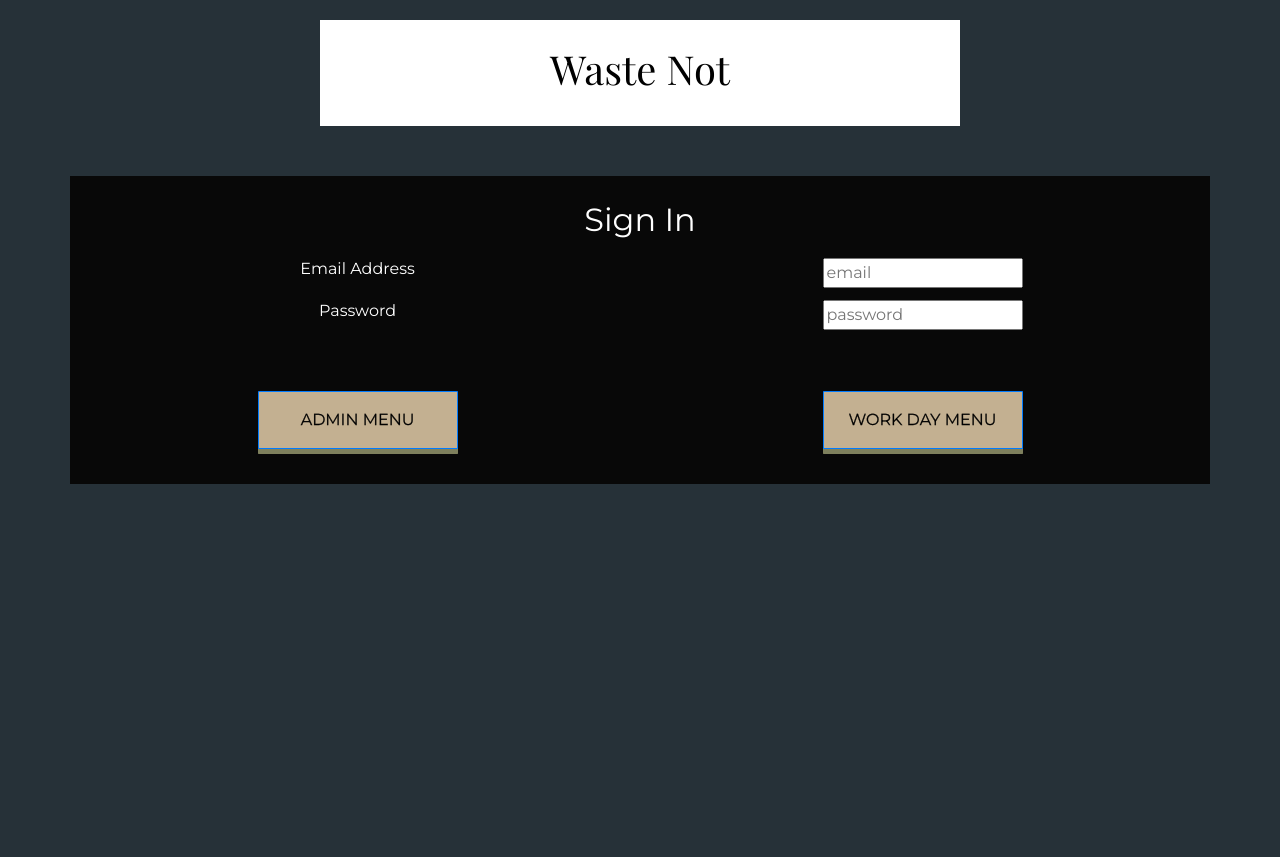
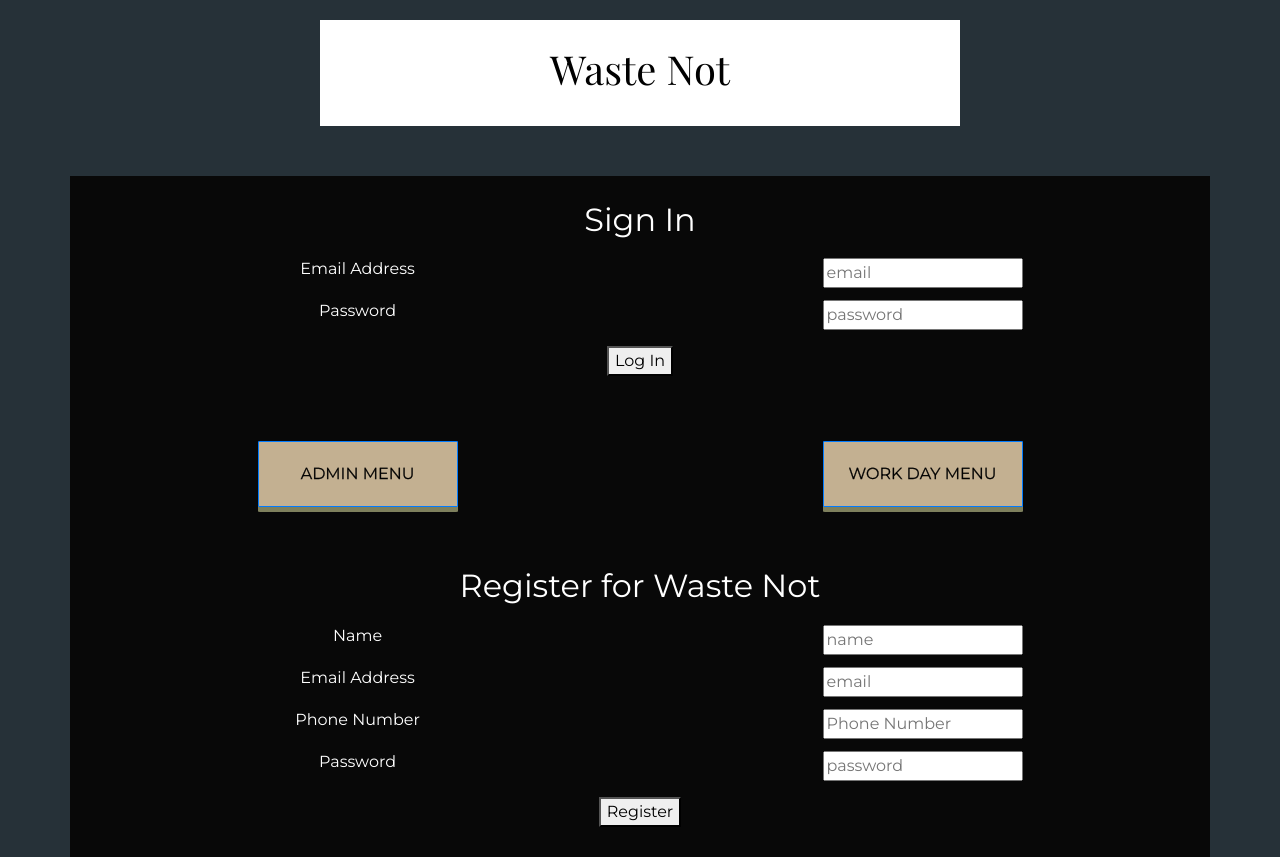
Before and after one commit to anelson0112/Waste-Not, a website: page public/index.html in a window 1280 px wide. Before the commit the page ends 800 px from the top, so only its background shows below. Drawn offline with nearby package versions, Linux system fonts and the light colour scheme.

Commit message:
little more style

```diff
--- a/public/index.html
+++ b/public/index.html
@@ -27,16 +27,21 @@
                     <label for = "email">Email Address</label>
                 </div>
                 <div class="col">
-                    <input type = "email" id = "email" placeholder = "email" required>
+                    <input type = "email" id = "logInEmail" placeholder = "email" autocomplete="off" required>
                 </div>
             </div>
             <div class = "row">
                 <div class = "col">
-                    <label for = "password">Password</label>
+                    <label for = "logInPassword">Password</label>
                 </div>
                 <div class = "col">
-                    <input type = "password" id = "password" placeholder="password" required>
+                    <input type = "password" id = "password" placeholder="password" autocomplete="off"  required>
                 </div>
+            </div>
+            <div class = "row">
+                <div class="col">
+                    <button id = "logIn" type = "submit" >Log In</button>
+                        </div>
             </div>
         </div>
         <div class="container"  id = "toAdminMenu">
@@ -50,6 +55,51 @@
             </div>
         </div>
         </div>
+<!-- REGISTER SECTION -->
+<div id = "register" class = "container h-100">
+    <div class = "row">
+        <div class = "col">
+            <h2>Register for Waste Not</h2>
+        </div>
+    </div>
+    <div class="row">
+        <div class = "col">
+            <label for = "name">Name</label>
+        </div>
+        <div class="col">
+            <input type = "text" id = "registerName" placeholder = "name" autocomplete="off" required>
+        </div>
+    </div>
+    <div class="row">
+        <div class = "col">
+            <label for = "email">Email Address</label>
+        </div>
+        <div class="col">
+            <input type = "email" id = "registerEmail" placeholder = "email" autocomplete="off" required>
+        </div>
+    </div>
+    <div class = "row">
+        <div class = "col">
+            <label for = "phone">Phone Number</label>
+        </div>
+        <div class = "col">
+            <input type = "tel" id = "registerPhone" placeholder="Phone Number" autocomplete="off" required>
+        </div>
+    </div>
+    <div class = "row">
+        <div class = "col">
+            <label for = "password">Password</label>
+        </div>
+        <div class = "col">
+            <input type = "password" id = "registerPassword" placeholder="password" autocomplete="off" required>
+        </div>
+    </div>
+    <div class = "row">
+        <div class="col">
+            <button id = "register" type = "submit" >Register</button>
+                </div>
+    </div>
+</div>
 <!-- ADMIN SECTION -->
 
         <div id = "admin" class = "container h-100" style="display: none">
--- a/public/scratch.js
+++ b/public/scratchPad.js
@@ -102,6 +102,8 @@ app.post('/sendemail',(req,res,next)=>{
         }
     });
 
+
+
 const report = new Schema({
     location : [locationSchema],
     goods : [goodsSchema],
--- a/public/style.css
+++ b/public/style.css
@@ -37,6 +37,7 @@ body{
 }
 #card{
   justify-content: center;
+  margin: auto;
 }
 a.btn {
 
@@ -44,7 +45,7 @@ a.btn {
   text-decoration: none;
   background-color: #C3B091;
   box-shadow: 0 5px  0#7E805D;
-  padding: 1em 1.5em;
+  padding: 20px;
   position: relative;
   text-decoration: none;
   text-transform: uppercase;
@@ -62,7 +63,7 @@ a.btn:hover{
 }
 
 input[type = "number"]{
-  width: auto;
+  width: 50px;
   padding: 5px;
   border: 1px solid;
   margin: 12px;
@@ -70,9 +71,9 @@ input[type = "number"]{
 }
 
 #backButton{
-  /* background-color: #212b31; */
+
   background-color: #263836;
-  margin-top: 5px;
+  margin-top: 20px;
 
   border-style: solid;
   border-color: black;;
@@ -103,11 +104,13 @@ input[type = "number"]{
 
 
 input[type="text"] input[type = "email"]
-input[type = "password"]{
+input[type = "password"]
+input[type="tel"]{
     width: 100%;
     padding: 12px;
     border: 1px solid;
     margin: 5px;
+    border-radius: 0;
 }
 @media screen and (max-width: 600px) {
     .col-25, .col-75, input[type=submit] {
@@ -164,73 +167,24 @@ button[type = "submit"]{
 
 
 
-/* //////////PLUS MINUS BUTTON GROUP STYLING????????? */
-/* input,
-textarea {
-  border: 1px solid #eeeeee;
-  box-sizing: border-box;
-  margin: 0;
-  outline: none;
-  padding: 10px;
+/* PLUS MINUS BUTTON GROUP STYLING */
+.input-group {
+  border : 1px solid gray;
+  padding: 10px 24px;
 
 }
-
-input[type="button"] {
-  -webkit-appearance: button;
-  cursor: pointer;
+.input-group .quantity-field {
+padding: 0;
+height: 40px;
+text-align: center;
+font-size: 13px;
+margin: 0;
 }
-
-input::-webkit-outer-spin-button,
-input::-webkit-inner-spin-button {
-  -webkit-appearance: none;
-}
-
-.input-group {
-  clear: both;
-  margin: 15px 0;
-  position: relative;
-}
-
-.input-group input[type='button'] {
-  background-color: #eeeeee;
-  min-width: 38px;
-  width: auto;
-  transition: all 300ms ease;
-}
-
 .input-group .button-minus,
 .input-group .button-plus {
   font-weight: bold;
   height: 38px;
   padding: 0;
   width: 38px;
-  position: relative;
+
 }
-
-.input-group .quantity-field {
-  position: relative;
-  height: 38px;
-  left: -6px;
-  text-align: center;
-  width: 62px;
-  display: inline-block;
-  font-size: 13px;
-  margin: 0 0 5px 5px;
-  resize: vertical;
-}
-
-.button-plus {
-  left: -13px;
-}
-
-.input-group input[type="number"] {
-  -moz-appearance: textfield;
-  -webkit-appearance: none;
-}
-input[type="number"]{
-  border: 1px solid #eeeeee;
-  box-sizing: border-box;
-  margin: 0;
-  outline: none;
-  padding: 10px;
-} */
```
Also changed, not shown: models/goodsDatabase.js (+17 -4 lines), public/user-updates.html (+4 -4 lines), public/wastePanic.html (+3 -2 lines).
